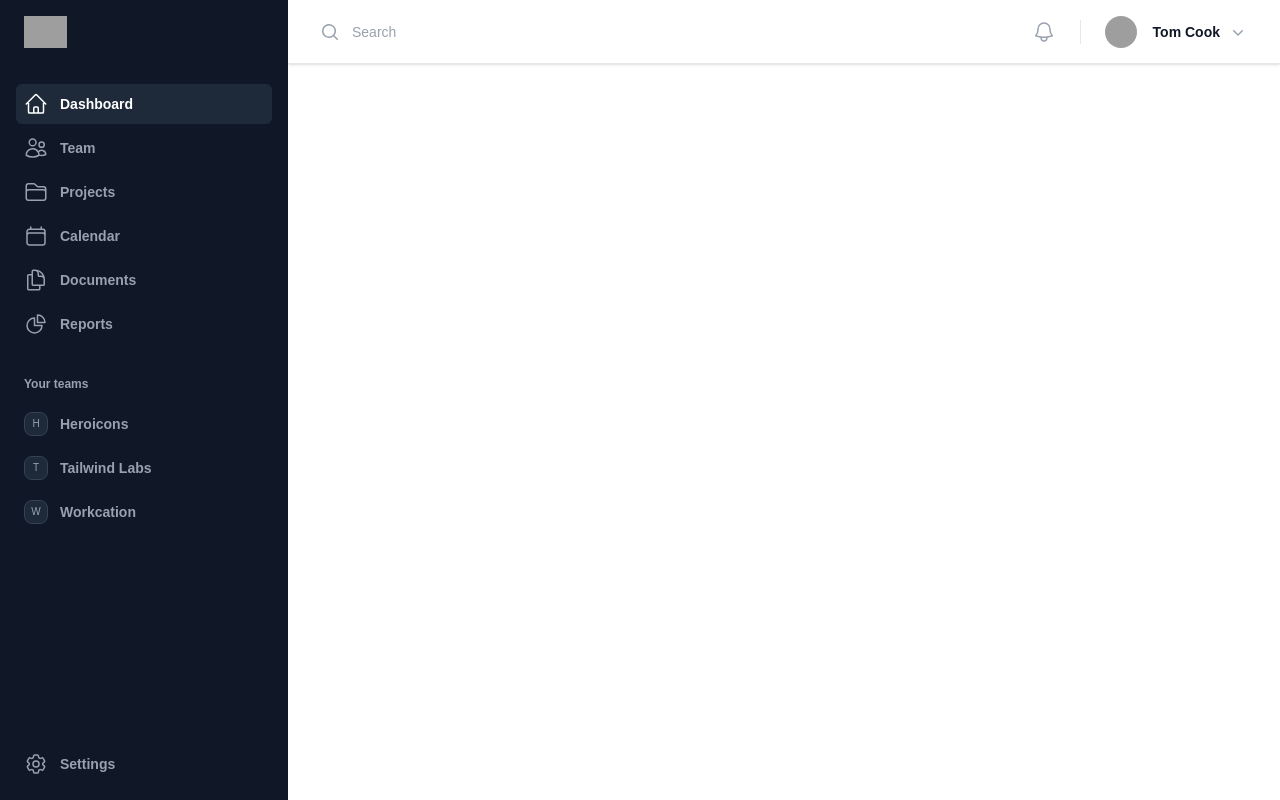
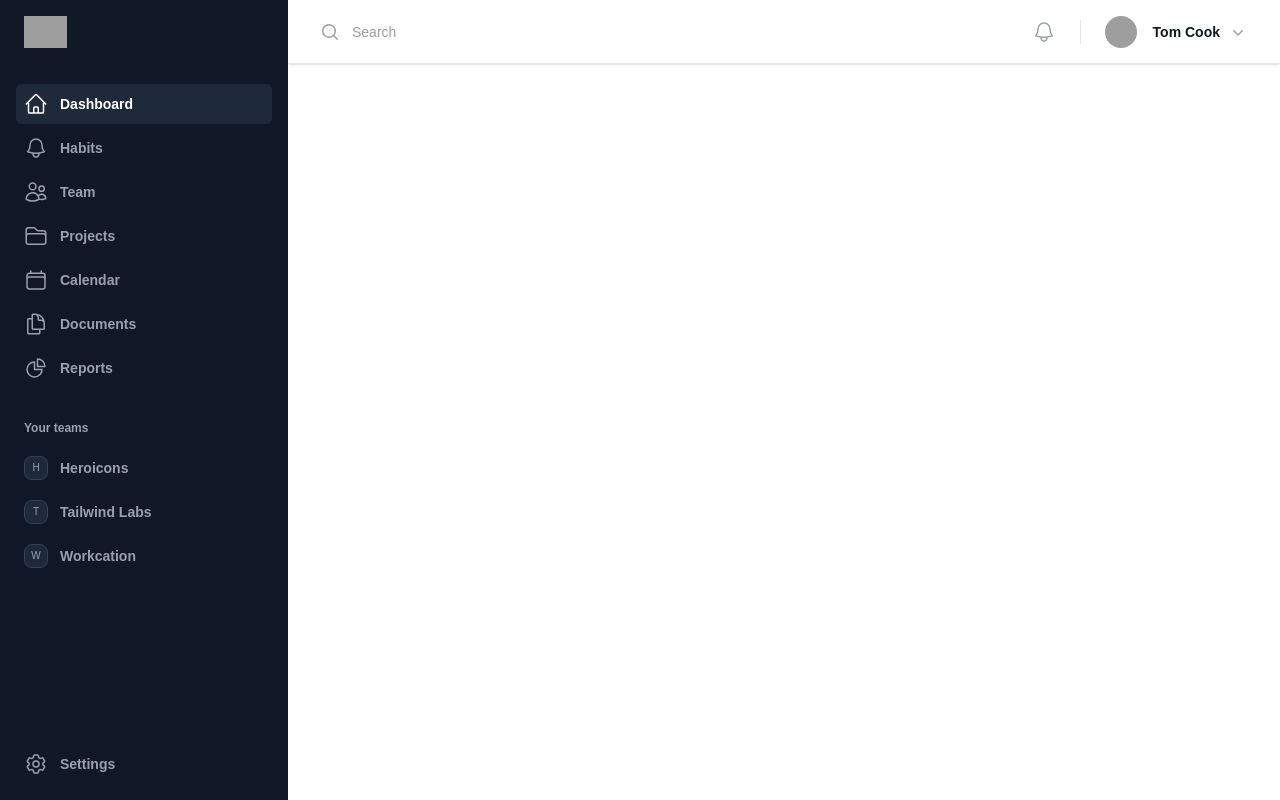
Before and after one commit to Leorev01/ProductivityApp2.0, a Next.js app: page /dashboard in a window 1280 px wide. Built offline with nearby package versions, Linux system fonts and the light colour scheme; grey boxes are pictures that could not be loaded.

Commit message:
Adds habits and habitspage

```diff
--- /dev/null
+++ b/app/(auth)/dashboard/components/Habit.tsx
@@ -0,0 +1,10 @@
+export default function Habit({title, description}: {title: string; description: string}) {
+  return (
+    <div className="overflow-hidden rounded-lg bg-white shadow">
+      <div className="px-4 py-5 sm:px-6">
+        {title}
+      </div>
+      <div className="bg-gray-50 px-4 py-5 sm:p-6">{description}</div>
+    </div>
+  )
+}
--- /dev/null
+++ b/app/(auth)/dashboard/components/HabitsPage.tsx
@@ -0,0 +1,35 @@
+import Habits from "./Habit";
+
+const habits = [
+    {
+        id: 1,
+        title: "Drink Water",
+        description: "Drink at least 2 liters of water daily.",
+    },
+    {
+        id: 2,
+        title: "Exercise",
+        description: "30 minutes of exercise every day.",
+    },
+    {
+        id: 3,
+        title: "Read",
+        description: "Read at least 20 pages of a book daily.",
+    },
+    {
+        id: 4,
+        title: "Meditate",
+        description: "Meditate for 10 minutes every morning.",
+    },
+]
+const HabitsPage = () => {
+  return (
+    <div>
+        {habits.map((habit) => (
+            <Habits key={habit.id} title={habit.title} description={habit.description} />
+        ))}
+    </div>
+  )
+}
+
+export default HabitsPage
--- a/app/(auth)/dashboard/page.tsx
+++ b/app/(auth)/dashboard/page.tsx
@@ -24,15 +24,17 @@ import {
   XMarkIcon,
 } from '@heroicons/react/24/outline'
 import { ChevronDownIcon, MagnifyingGlassIcon } from '@heroicons/react/20/solid'
+import HabitsPage from './components/HabitsPage'
 
 const navigation = [
 
-  { name: 'Dashboard', href: '#', icon: HomeIcon, current: true },
-  { name: 'Team', href: '#', icon: UsersIcon, current: false },
-  { name: 'Projects', href: '#', icon: FolderIcon, current: false },
-  { name: 'Calendar', href: '#', icon: CalendarIcon, current: false },
-  { name: 'Documents', href: '#', icon: DocumentDuplicateIcon, current: false },
-  { name: 'Reports', href: '#', icon: ChartPieIcon, current: false },
+  { name: 'Dashboard', icon: HomeIcon, current: true },
+  { name: 'Habits', icon: BellIcon, current: false },
+  { name: 'Team', icon: UsersIcon, current: false },
+  { name: 'Projects', icon: FolderIcon, current: false },
+  { name: 'Calendar', icon: CalendarIcon, current: false },
+  { name: 'Documents', icon: DocumentDuplicateIcon, current: false },
+  { name: 'Reports', icon: ChartPieIcon, current: false },
 
 ]
 const teams = [
@@ -55,7 +57,7 @@ function classNames(...classes) {
 
 export default function Example() {
   const [sidebarOpen, setSidebarOpen] = useState(false)
-
+  const [page, setPage] = useState("home")
   return (
     <>
       {/*
@@ -102,8 +104,8 @@ export default function Example() {
                       <ul role="list" className="-mx-2 space-y-1">
                         {navigation.map((item) => (
                           <li key={item.name}>
-                            <a
-                              href={item.href}
+                            <p
+                              onClick={() => setPage(item.name.toLowerCase())}
                               className={classNames(
                                 item.current
                                   ? 'bg-gray-800 text-white'
@@ -113,7 +115,7 @@ export default function Example() {
                             >
                               <item.icon aria-hidden="true" className="size-6 shrink-0" />
                               {item.name}
-                            </a>
+                            </p>
                           </li>
                         ))}
                       </ul>
@@ -174,8 +176,8 @@ export default function Example() {
                   <ul role="list" className="-mx-2 space-y-1">
                     {navigation.map((item) => (
                       <li key={item.name}>
-                        <a
-                          href={item.href}
+                        <p
+                          onClick={() => setPage(item.name.toLowerCase())}
                           className={classNames(
                             item.current
                               ? 'bg-gray-800 text-white'
@@ -185,7 +187,7 @@ export default function Example() {
                         >
                           <item.icon aria-hidden="true" className="size-6 shrink-0" />
                           {item.name}
-                        </a>
+                        </p>
                       </li>
                     ))}
                   </ul>
@@ -298,7 +300,9 @@ export default function Example() {
           </div>
 
           <main className="py-10">
-            <div className="px-4 sm:px-6 lg:px-8">{/* Your content */}</div>
+            <div className="px-4 sm:px-6 lg:px-8">
+              {page === "habits" && <HabitsPage />}
+            </div>
           </main>
         </div>
       </div>
```
